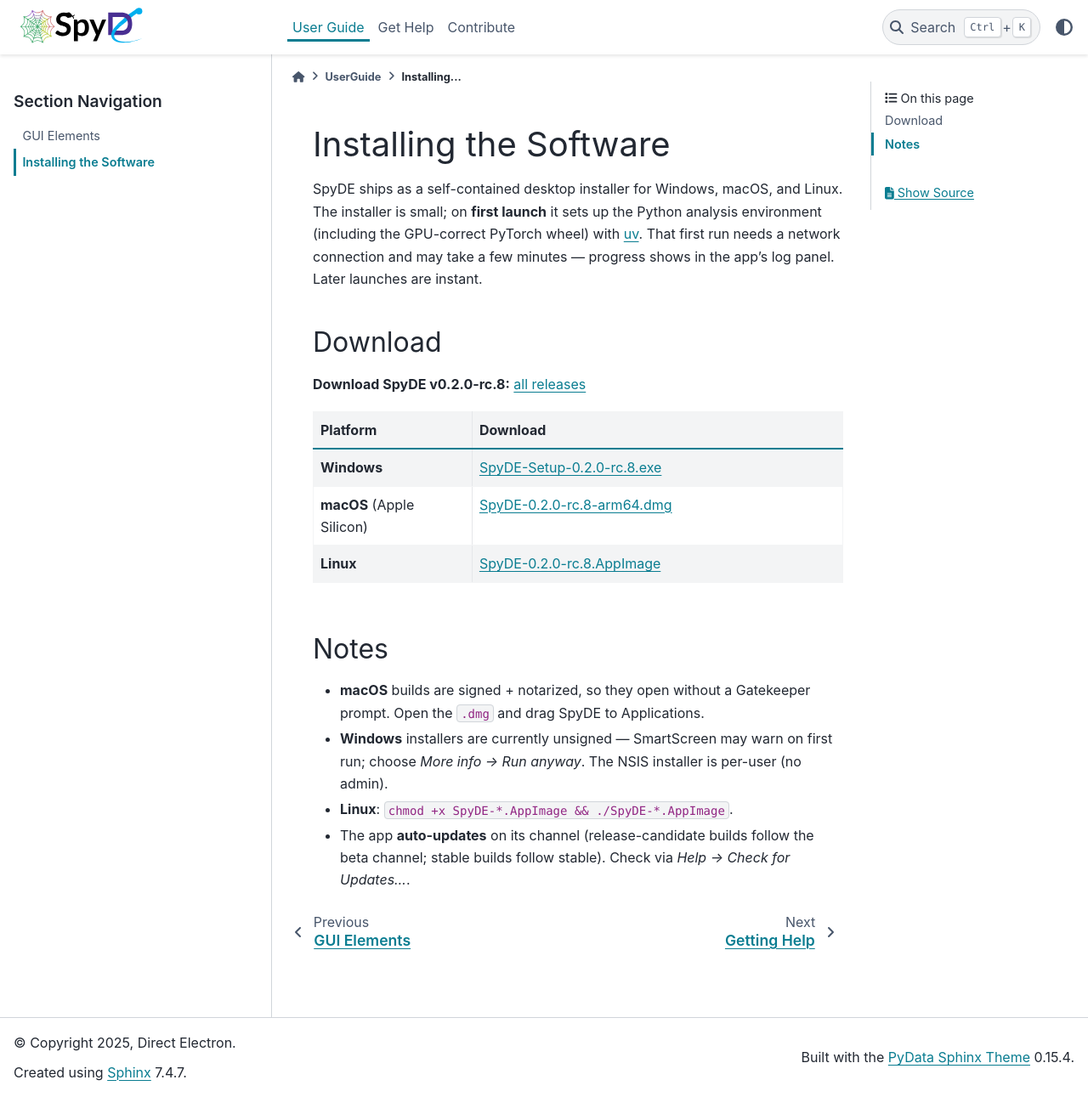
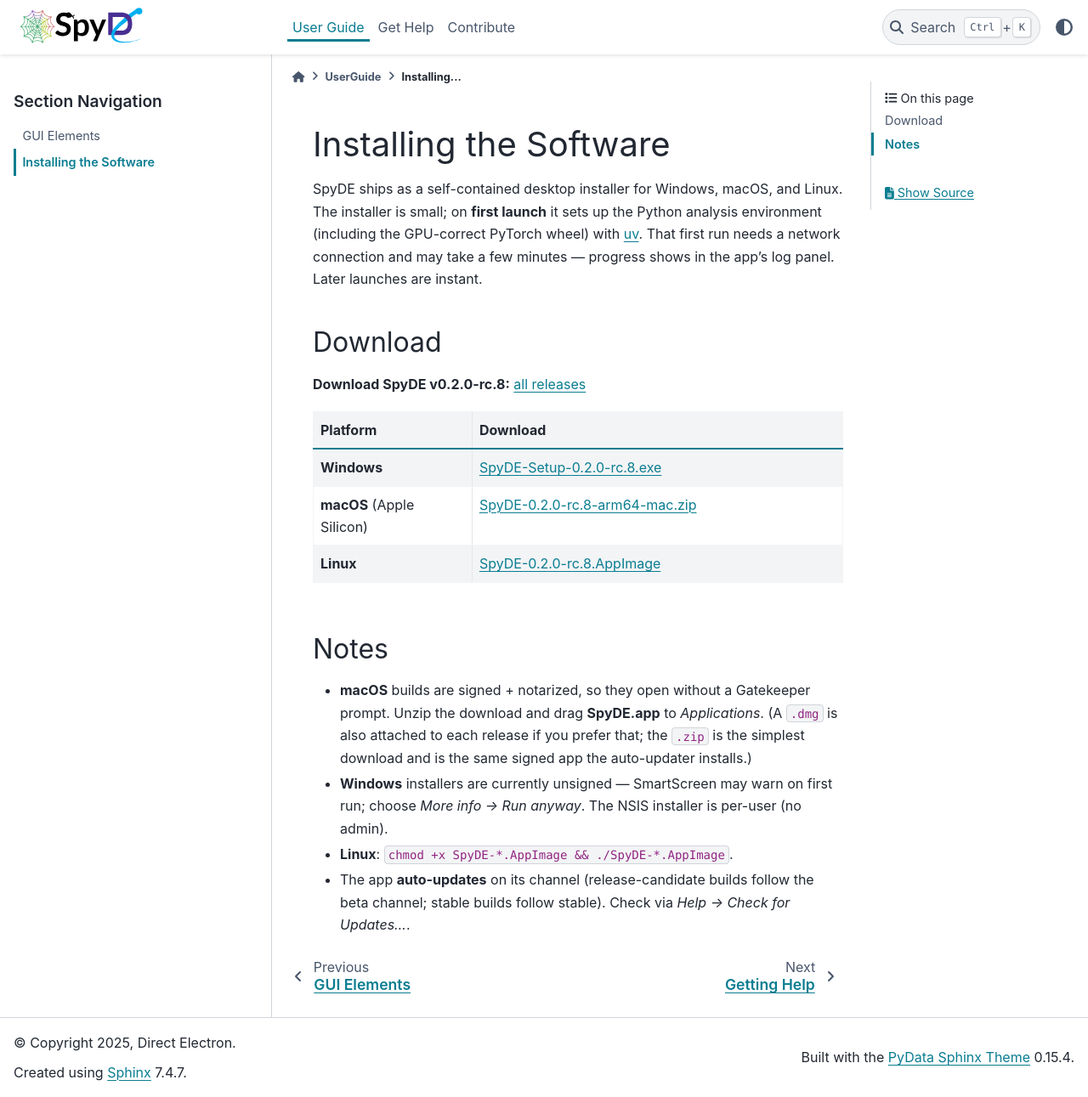
Before and after one commit to CSSFrancis/spyde, a Sphinx documentation site: the page built from doc/user_guide/installing.rst, in a window 1280 px wide and 1291 px high. Shown: the whole window at 85% size. Built offline with Sphinx 7.4.7 and the PyData theme 0.15.4, drawn with Linux system fonts in a browser that asks for light colours; pages that are not in the unit, such as notebooks, are missing from menus.

Commit message:
docs: macOS download → the .zip (signed .app), not the .dmg
The macOS row now points at SpyDE-<v>-arm64-mac.zip — the signed + notarized .app
you just unzip and drag to Applications. The zip is the clean download (and the
same artifact the auto-updater installs); the .dmg is still attached for anyone
who prefers it. Updated the docs note accordingly.

```diff
--- a/doc/user_guide/installing.rst
+++ b/doc/user_guide/installing.rst
@@ -26,7 +26,7 @@
    * - **Windows**
      - `SpyDE-Setup-0.2.0-rc.8.exe <https://github.com/CSSFrancis/spyde/releases/download/v0.2.0-rc.8/SpyDE-Setup-0.2.0-rc.8.exe>`__
    * - **macOS** (Apple Silicon)
-     - `SpyDE-0.2.0-rc.8-arm64.dmg <https://github.com/CSSFrancis/spyde/releases/download/v0.2.0-rc.8/SpyDE-0.2.0-rc.8-arm64.dmg>`__
+     - `SpyDE-0.2.0-rc.8-arm64-mac.zip <https://github.com/CSSFrancis/spyde/releases/download/v0.2.0-rc.8/SpyDE-0.2.0-rc.8-arm64-mac.zip>`__
    * - **Linux**
      - `SpyDE-0.2.0-rc.8.AppImage <https://github.com/CSSFrancis/spyde/releases/download/v0.2.0-rc.8/SpyDE-0.2.0-rc.8.AppImage>`__
 
@@ -36,7 +36,9 @@
 -----
 
 - **macOS** builds are signed + notarized, so they open without a Gatekeeper
-  prompt. Open the ``.dmg`` and drag SpyDE to Applications.
+  prompt. Unzip the download and drag **SpyDE.app** to *Applications*. (A ``.dmg``
+  is also attached to each release if you prefer that; the ``.zip`` is the simplest
+  download and is the same signed app the auto-updater installs.)
 - **Windows** installers are currently unsigned — SmartScreen may warn on first
   run; choose *More info → Run anyway*. The NSIS installer is per-user (no admin).
 - **Linux**: ``chmod +x SpyDE-*.AppImage && ./SpyDE-*.AppImage``.
```
Also changed, not shown: README.md (+1 -1 lines), 1 other file.
